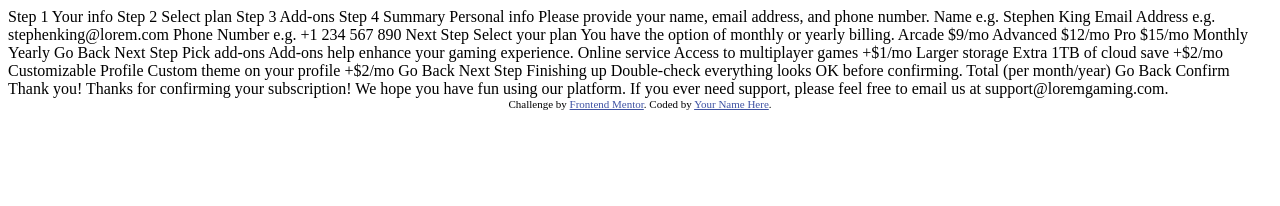
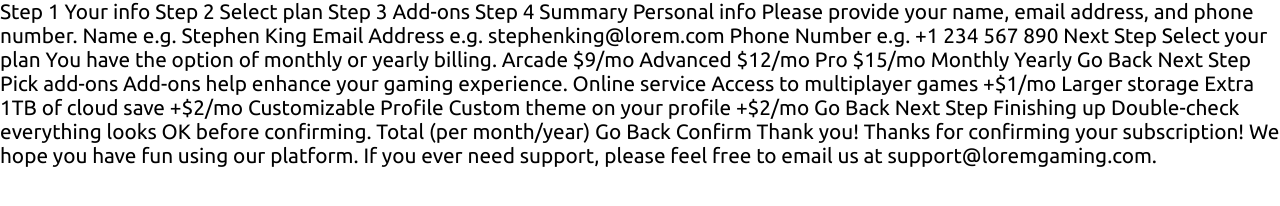
Before and after one commit to Anusha-Syeda012/Multi-Step-Form-Main, a plain HTML site: page index.html in a window 1280 px wide. Drawn offline with Linux system fonts and the light colour scheme.

Commit message:
Modified index.html & style.css

```diff
--- a/index.html
+++ b/index.html
@@ -3,16 +3,9 @@
 <head>
   <meta charset="UTF-8">
   <meta name="viewport" content="width=device-width, initial-scale=1.0"> <!-- displays site properly based on user's device -->
-
+  <link rel="stylesheet" href="style.css">
   <link rel="icon" type="image/png" sizes="32x32" href="./assets/images/favicon-32x32.png">
-
   <title>Frontend Mentor | Multi-step form</title>
-
-  <!-- Feel free to remove these styles or customise in your own stylesheet 👍 -->
-  <style>
-    .attribution { font-size: 11px; text-align: center; }
-    .attribution a { color: hsl(228, 45%, 44%); }
-  </style>
 </head>
 <body>
 
@@ -116,11 +109,5 @@
   using our platform. If you ever need support, please feel free
   to email us at support@loremgaming.com.
 
-  <!-- Step 5 end -->
-
-  <div class="attribution">
-    Challenge by <a href="https://www.frontendmentor.io?ref=challenge" target="_blank">Frontend Mentor</a>.
-    Coded by <a href="#">Your Name Here</a>.
-  </div>
 </body>
 </html>
--- /dev/null
+++ b/style.css
@@ -0,0 +1,66 @@
+/* Importing Ubuntu */
+@import url("https://fonts.googleapis.com/css2?family=Ubuntu");
+
+:root{
+
+    /* Primary Colors */
+    --clr-Marine-blue: hsl(213, 96%, 18%);
+    --Purplish-blue: hsl(243, 100%, 62%);
+    --Pastel-blue:hsl(228, 100%, 84%);
+    --Light-blue:hsl(206, 94%, 87%);
+    --Strawberry-red: hsl(354, 84%, 57%);
+
+    /* Neutrals */
+    --Cool-gray: hsl(231, 11%, 63%);
+    --Light-gray: hsl(229, 24%, 87%);
+    --Magnolia: hsl(217, 100%, 97%);
+    --Alabaster: hsl(231, 100%, 99%);
+    --White: hsl(0, 0%, 100%);
+
+    /* For Font Family */
+    --font-family-default:"Ubuntu";
+
+    /*For Font Weights */
+    --font-wght-regular:400;
+    --font-wght-medium:500;
+    --font-wght-bold:700;
+
+    /* For Font Sizes */
+    --xxlarge: clamp(0.3606rem, 0.3826rem + -0.0244vw, 0.3769rem);
+    --xlarge: clamp(0.4506rem, 0.4523rem + -0.0019vw, 0.4519rem);
+    --larger: clamp(0.5425rem, 0.5352rem + 0.031vw, 0.5631rem);
+    --large: clamp(0.6513rem, 0.6328rem + 0.0789vw, 0.7038rem);
+    --xmedium: clamp(0.7813rem, 0.7465rem + 0.1484vw, 0.88rem);
+    --meduim: clamp(0.9375rem, 0.8803rem + 0.2441vw, 1.1rem);
+    --small: clamp(1.125rem, 1.037rem + 0.3756vw, 1.375rem);
+    --xsmall: clamp(1.35rem, 1.2202rem + 0.554vw, 1.7188rem);
+    --xxsmall: clamp(1.62rem, 1.4338rem + 0.7944vw, 2.1488rem);
+    --xxxsmall: clamp(1.9438rem, 1.6825rem + 1.1146vw, 2.6856rem);
+    --xxxxsmall: clamp(2.3325rem, 1.9718rem + 1.539vw, 3.3569rem);
+    --xxxxxsmall: clamp(2.7994rem, 2.3075rem + 2.0986vw, 4.1963rem);
+
+}
+/*Custome Default size to Border box */
+*,
+*::before,
+*::after{
+    box-sizing: border-box;
+}
+
+/* For Body  setting custom default values*/
+body{
+    margin: 0;
+    padding: 0;
+    font-family: var(--font-family-default);
+    font-size: 1.3rem;
+}
+
+/* For mobile screens */
+@media screen and (max-width:375px) {
+
+}
+
+/* For Desktop Screens */
+@media screen and (min-width:1440px) {
+
+}
```
